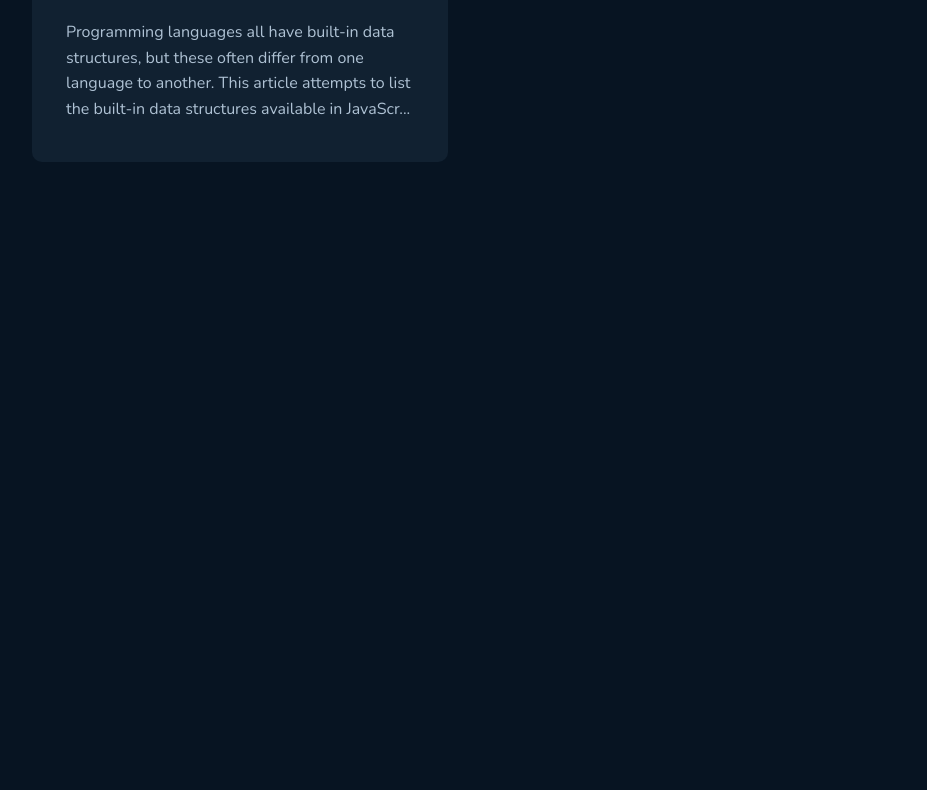
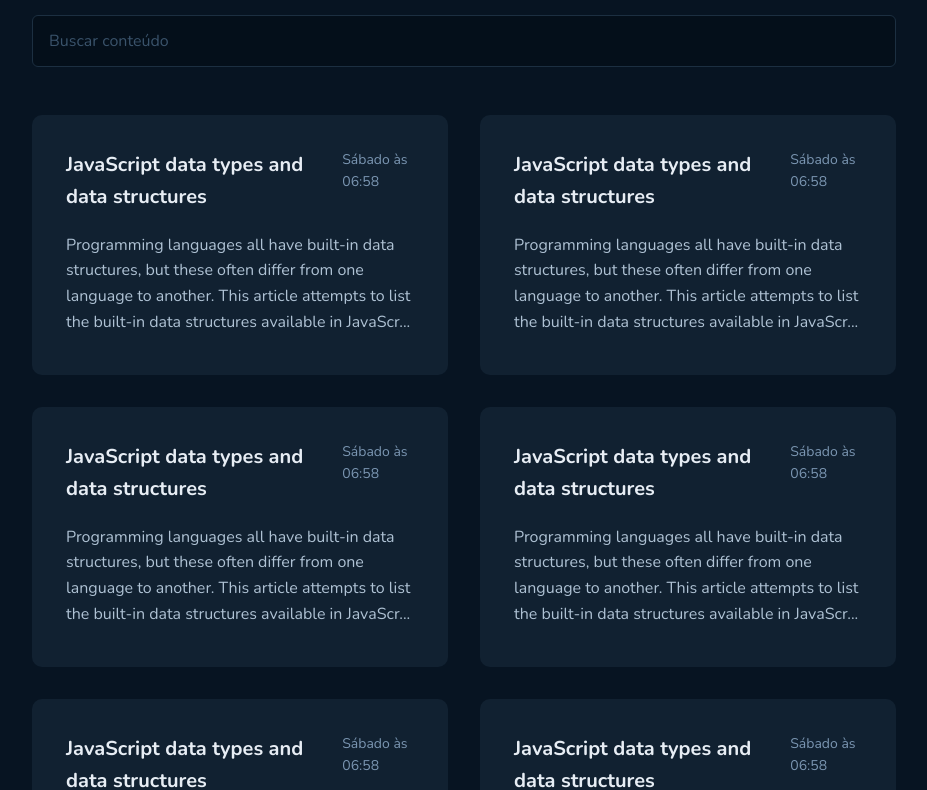
Before and after one commit to matheusmaximianomv/desafio03-github-blog, a React (Vite) app: page / in a window 1280 px wide. Shown: the part 524-1314 px from the top of the page, without its empty margins (176-1103 px from the left). Before the commit the page ends 800 px from the top, so only its background shows below. Built offline with nearby package versions, Linux system fonts and the light colour scheme.

Commit message:
feat: Finalizando a página home

```diff
--- /dev/null
+++ b/src/pages/Home/components/SearchForm/index.tsx
@@ -0,0 +1,16 @@
+import { Input } from '../../../../components/Input';
+
+import { SearchFormContainer, SearchFormInfo } from './styles';
+
+export function SearchForm() {
+  return (
+    <SearchFormContainer>
+      <SearchFormInfo>
+        <strong>Publicações</strong>
+        <span>5 publicações</span>
+      </SearchFormInfo>
+
+      <Input type="text" placeholder="Buscar conteúdo" />
+    </SearchFormContainer>
+  );
+}
--- /dev/null
+++ b/src/pages/Home/components/SearchForm/styles.ts
@@ -0,0 +1,36 @@
+import styled from 'styled-components';
+
+export const SearchFormContainer = styled.article`
+  width: 100%;
+  margin-top: 4.5rem;
+
+  display: flex;
+  flex-direction: column;
+  align-items: flex-start;
+  gap: 0.75rem;
+
+  input {
+    width: 100%;
+  }
+`;
+
+export const SearchFormInfo = styled.div`
+  width: 100%;
+
+  display: flex;
+  align-items: center;
+  justify-content: space-between;
+
+  strong {
+    font-weight: 700;
+    font-size: 1.125rem;
+    line-height: 1.8rem;
+    color: ${(props) => props.theme['gray-200']};
+  }
+
+  span {
+    font-size: 0.875rem;
+    line-height: 1.4rem;
+    color: ${(props) => props.theme['gray-400']};
+  }
+`;
--- a/src/pages/Home/index.tsx
+++ b/src/pages/Home/index.tsx
@@ -1,16 +1,22 @@
 import { Card } from '../../components/Card';
 
 import { Profile } from './components/Profile';
-import { HomeContainer } from './styles';
+import { SearchForm } from './components/SearchForm';
+
+import { HomeContainer, HomeListPublications } from './styles';
 
 export function Home() {
   return (
     <HomeContainer>
       <Profile />
-      <Card
-        heading="JavaScript data types and data structures"
-        createdAt="2023-05-20T03:58:50.857-03:00"
-        content="Programming languages all have built-in data structures, but these often
+
+      <SearchForm />
+
+      <HomeListPublications>
+        <Card
+          heading="JavaScript data types and data structures"
+          createdAt="2023-05-20T03:58:50.857-03:00"
+          content="Programming languages all have built-in data structures, but these often
         differ from one language to another. This article attempts to list the
         built-in data structures available in JavaScript and what properties
         they have. These can be used to build other data structures. Wherever
@@ -20,7 +26,78 @@ export function Home() {
         and any variable can be assigned (and re-assigned) values of all types:
         let foo = 42; // foo is now a number foo = 'bar' // foo is now
         a string foo = true; // foo is now a boolean"
-      />
+        />
+        <Card
+          heading="JavaScript data types and data structures"
+          createdAt="2023-05-20T03:58:50.857-03:00"
+          content="Programming languages all have built-in data structures, but these often
+        differ from one language to another. This article attempts to list the
+        built-in data structures available in JavaScript and what properties
+        they have. These can be used to build other data structures. Wherever
+        possible, comparisons with other languages are drawn. Dynamic typing
+        JavaScript is a loosely typed and dynamic language. Variables in
+        JavaScript are not directly associated with any particular value type,
+        and any variable can be assigned (and re-assigned) values of all types:
+        let foo = 42; // foo is now a number foo = 'bar' // foo is now
+        a string foo = true; // foo is now a boolean"
+        />
+        <Card
+          heading="JavaScript data types and data structures"
+          createdAt="2023-05-20T03:58:50.857-03:00"
+          content="Programming languages all have built-in data structures, but these often
+        differ from one language to another. This article attempts to list the
+        built-in data structures available in JavaScript and what properties
+        they have. These can be used to build other data structures. Wherever
+        possible, comparisons with other languages are drawn. Dynamic typing
+        JavaScript is a loosely typed and dynamic language. Variables in
+        JavaScript are not directly associated with any particular value type,
+        and any variable can be assigned (and re-assigned) values of all types:
+        let foo = 42; // foo is now a number foo = 'bar' // foo is now
+        a string foo = true; // foo is now a boolean"
+        />
+        <Card
+          heading="JavaScript data types and data structures"
+          createdAt="2023-05-20T03:58:50.857-03:00"
+          content="Programming languages all have built-in data structures, but these often
+        differ from one language to another. This article attempts to list the
+        built-in data structures available in JavaScript and what properties
+        they have. These can be used to build other data structures. Wherever
+        possible, comparisons with other languages are drawn. Dynamic typing
+        JavaScript is a loosely typed and dynamic language. Variables in
+        JavaScript are not directly associated with any particular value type,
+        and any variable can be assigned (and re-assigned) values of all types:
+        let foo = 42; // foo is now a number foo = 'bar' // foo is now
+        a string foo = true; // foo is now a boolean"
+        />
+        <Card
+          heading="JavaScript data types and data structures"
+          createdAt="2023-05-20T03:58:50.857-03:00"
+          content="Programming languages all have built-in data structures, but these often
+        differ from one language to another. This article attempts to list the
+        built-in data structures available in JavaScript and what properties
+        they have. These can be used to build other data structures. Wherever
+        possible, comparisons with other languages are drawn. Dynamic typing
+        JavaScript is a loosely typed and dynamic language. Variables in
+        JavaScript are not directly associated with any particular value type,
+        and any variable can be assigned (and re-assigned) values of all types:
+        let foo = 42; // foo is now a number foo = 'bar' // foo is now
+        a string foo = true; // foo is now a boolean"
+        />
+        <Card
+          heading="JavaScript data types and data structures"
+          createdAt="2023-05-20T03:58:50.857-03:00"
+          content="Programming languages all have built-in data structures, but these often
+        differ from one language to another. This article attempts to list the
+        built-in data structures available in JavaScript and what properties
+        they have. These can be used to build other data structures. Wherever
+        possible, comparisons with other languages are drawn. Dynamic typing
+        JavaScript is a loosely typed and dynamic language. Variables in
+        JavaScript are not directly associated with any particular value type,
+        and any variable can be assigned (and re-assigned) values of all types:
+        let foo = 42; // foo is now a number foo = 'bar' // foo is now
+        a string foo = true; // foo is now a boolean"
+        />
+      </HomeListPublications>
     </HomeContainer>
   );
 }
--- a/src/pages/Home/styles.ts
+++ b/src/pages/Home/styles.ts
@@ -4,4 +4,15 @@ export const HomeContainer = styled.section`
   display: flex;
   flex-direction: column;
   justify-content: flex-start;
+
+  padding-bottom: 2rem;
 `;
+
+export const HomeListPublications = styled.article`
+  margin-top: 3rem;
+
+  display: grid;
+  gap: 2rem;
+  grid-template-columns: repeat(auto-fit, minmax(26rem, 1fr));
+  justify-items: center;
+`;
```
